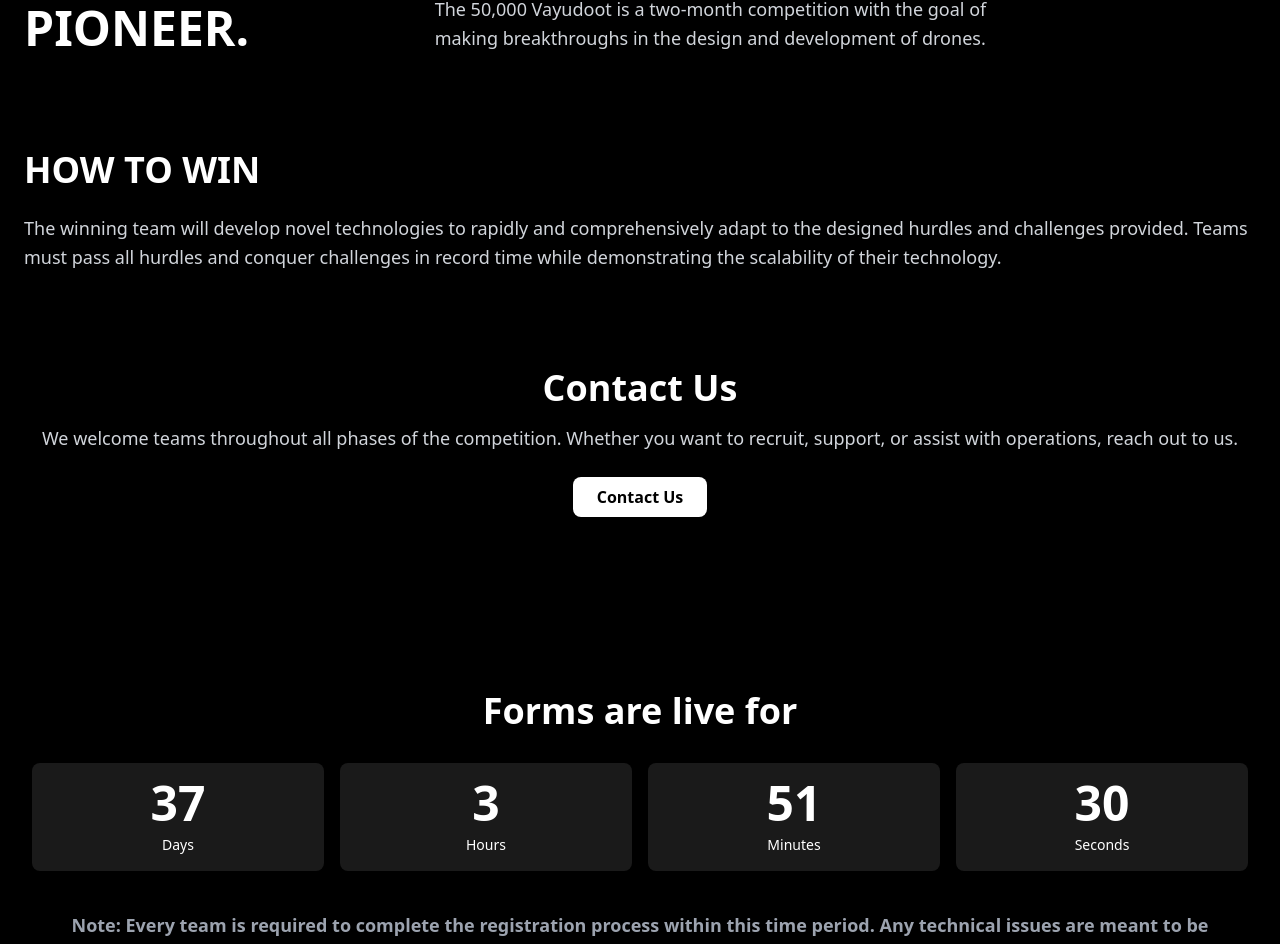
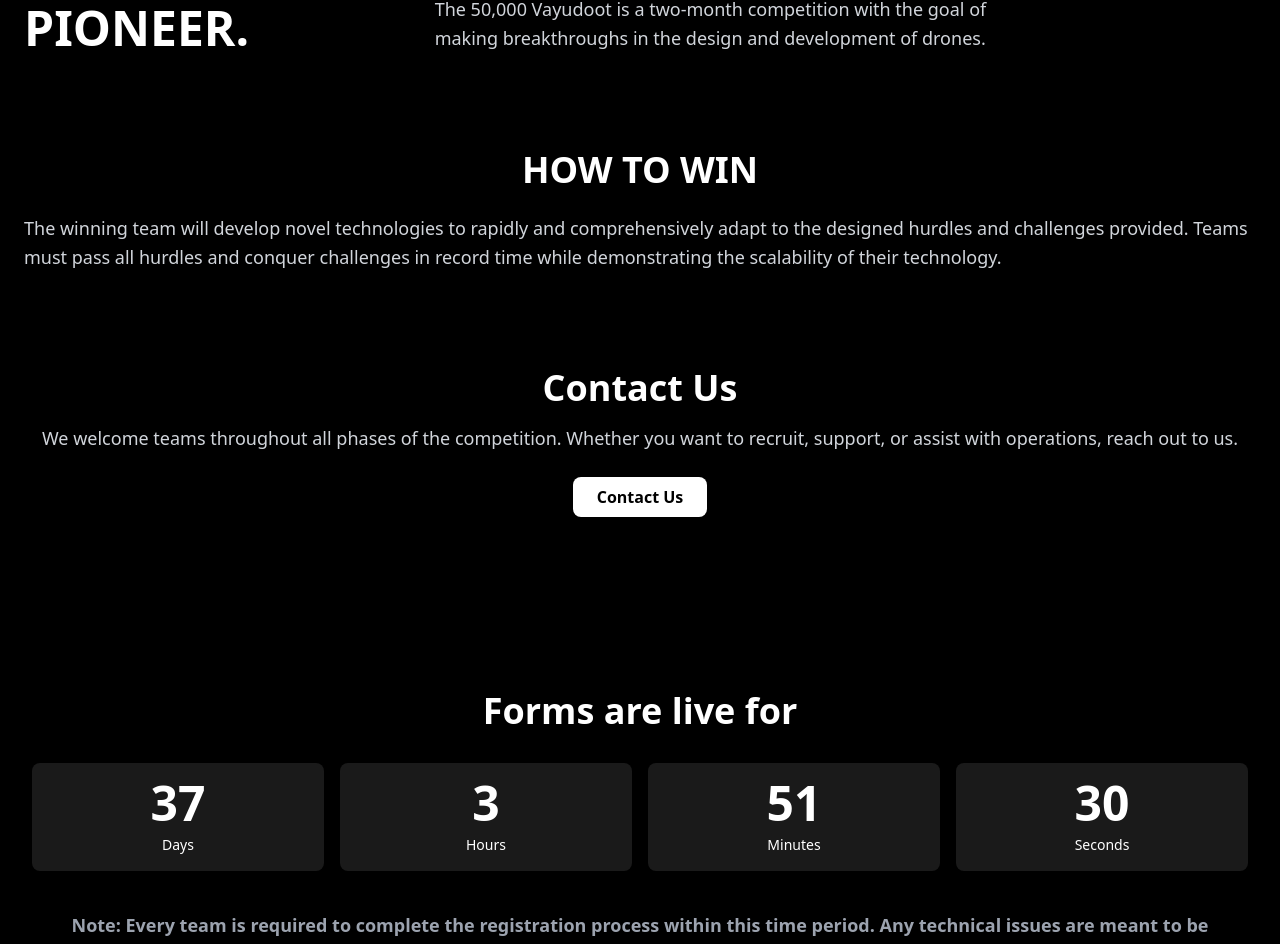
Before and after one commit to archittgupta/vayudoot-2-0, a Next.js app: page /about in a window 1280 px wide. Shown: the part 817-1761 px from the top of the page. Built offline with nearby package versions, Linux system fonts and the light colour scheme.

Commit message:
fixed about css

```diff
--- a/src/app/about/page.tsx
+++ b/src/app/about/page.tsx
@@ -61,7 +61,7 @@
 
             {/* How to Win Section */}
             <section className="w-full px-6 py-12">
-                <h2 className="text-4xl font-bold text-white">HOW TO WIN</h2>
+                <h2 className="text-4xl font-bold text-white text-center">HOW TO WIN</h2>
                 <p className="text-lg text-gray-300 mt-6 leading-relaxed">
                     The winning team will develop novel technologies to rapidly and comprehensively adapt to the designed hurdles and challenges provided.
                     Teams must pass all hurdles and conquer challenges in record time while demonstrating the scalability of their technology.
```
